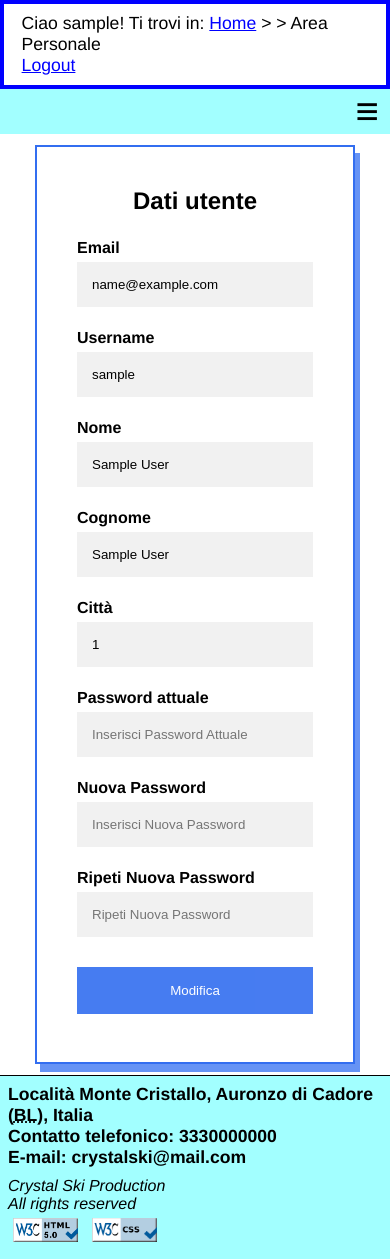
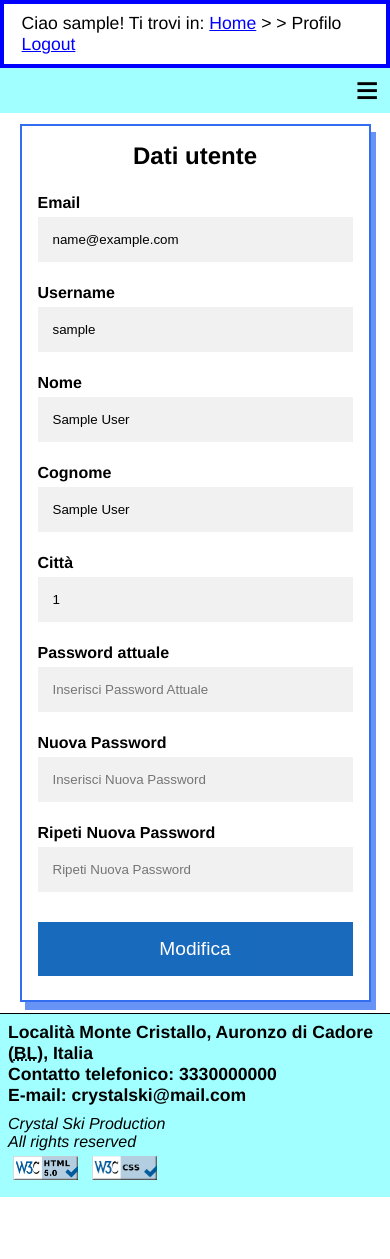
Before and after one commit to lazza89/Tech_web, a PHP site: page /ibenetaz/html-php/areaPersonale.php in a window 390 px wide. Shown: the part 103-1362 px from the top of the page. After the commit the page ends 1300 px from the top, so only its background shows below. Run offline with PHP 8.4, Linux system fonts and the light colour scheme; the visitor is signed in with stand-in values (Sample User, id 1).

Commit message:
print, mini, riordinato style, piccoli fix su html

```diff
--- a/css/mini.css
+++ b/css/mini.css
@@ -128,6 +128,26 @@ input[type="checkbox"].menu-toggle:checked ~ nav {
 }
 
 
+/* RECENSIONI */
+#writeAComment{
+	padding: 2em;
+}
+
+#writeACommentHidden{
+	display: none;
+}
+
+.comments{
+    width: 90%;
+}
+
+/* REGISTER e PROFILO*/
+#registerBox, #personalAreaBox {
+	padding: 1em;
+	width: 90%;
+}
+
+
 /* FOOTER */
 footer{
 	background-image: none;
@@ -139,11 +159,21 @@ footer .imgValidCode{
 	background-color: #a2ffff;
 }
 
+#img404{
+	width: 75%;
+	padding: 1em;
+}
+
 
 /*MEDIA QUERY*/
 @media screen and (max-width: 480px) {
 	#listino{
 		width: 90%;
+	}
+
+	#img404{
+		width: 95%;
+		padding: 1em;
 	}
 }
 
@@ -161,4 +191,9 @@ footer .imgValidCode{
 	header h1{
 		font-size: 2.5em;
 	}
+
+	#loginBox{
+		width: 90%;
+		min-width:200px;
+	}
 }
--- a/css/print.css
+++ b/css/print.css
@@ -26,7 +25,11 @@ header h1{
 	border: none;
 }
 
-#menu{
+.areaRiservata{
+	display: none;
+}
+
+#menu, #menu-hamburger, .hamburger{
 	display: none;
 }
 
--- a/css/style.css
+++ b/css/style.css
@@ -38,6 +38,10 @@ header h1{
 	flex-wrap: wrap;
 }
 
+#breadcrumb p{
+	padding-right: 1em;
+}
+
 #breadcrumb a:link{
 	color: #0000ff;
 }
@@ -520,32 +514,33 @@ header h1{
 	font-size: medium;
 }
 
-#loginBox button {
-	background-color: #336ef0;
-	color: white;
-	padding: 14px 50px;
-	margin: 8px 0;
-	border: none;
-	cursor: pointer;
-	font-size: medium;
+/* REGISTRATI e PROFILO Area Personale */
+.loginbtn, .registerbtn, .personalAreabtn{
+  background-color: #005ab5;
+  color: #fff;
+  font-size: 1.2em;
+  padding: 16px 20px;
+  margin: 8px 0;
+  border: none;
+  cursor: pointer;
+  width: 100%;
+  opacity: 0.9;
 }
 
-button:hover {
-	opacity: 0.8;
+.loginbtn:hover, .registerbtn:hover, .personalAreabtn:hover{
+  opacity:1;
 }
 
-/* REGISTER */
-
-#register{
+#register, #personalArea{
 	display: flex;
 	justify-content: center;
 	align-content: center;
 }
 
-#registerBox {
+#registerBox, #personalAreaBox{
 	padding: 2.5em;
 	width: 60%;
-	min-width: 320px;
+	min-width: 225px;
 	flex-direction: column;
 	justify-content: center;
 	align-content: center;
@@ -554,22 +549,23 @@ button:hover {
 	margin: 0.7em;
 }
 
-#registrati{
+#registrati, #datiUtente{
 	text-align: center;
 	padding-bottom: 1em;
 }
 
-#registerBox ul{
+#registerBox ul, #personalAreaBox ul{
 	color: red;
 	padding-bottom: 1em;
 }
 
-#registerDone h2{
+#registerDone h2, #modificationDone h2{
 	text-align: center;
 	margin: 2em;
 }
 
-#REmail, #RUsername, #RName, #RSurname, #RCity, #RPassword, #RPasswordRepeat {
+#REmail, #RUsername, #RName, #RSurname, #RCity, #RPassword, #RPasswordRepeat,
+#PEmail, #PUsername, #PName, #PSurname, #PCity, #PPassword, #POldPassword, #PRPassword{
 	width: 100%;
 	padding: 15px;
 	margin: 5px 0 22px 0;
@@ -583,83 +579,14 @@ input[type=text]:focus, input[type=password]:focus {
   outline: none;
 }
 
-.registerbtn {
-  background-color: #336ef0;
-  color: white;
-  padding: 16px 20px;
-  margin: 8px 0;
-  border: none;
-  cursor: pointer;
-  width: 100%;
-  opacity: 0.9;
-}
-
-.registerbtn:hover {
-  opacity:1;
-}
-
-/* PROFILO - Area Personale */
-
-#personalArea{
-	display: flex;
-	justify-content: center;
-	align-content: center;
-}
-
-#personalAreaBox {
-	padding: 2.5em;
-	width: 60%;
-	min-width: 320px;
-	flex-direction: column;
-	justify-content: center;
-	align-content: center;
-	border:  2px solid  #336ef0;
-	box-shadow: 5px 8px #6693f5;
-	margin: 0.7em;
-}
-
-#modificationDone h2{
-	text-align: center;
-	margin: 2em;
-}
-
-#datiUtente{
-	text-align: center;
-	padding-bottom: 1em;
-}
-
-#personalAreaBox ul{
-	color: red;
-	padding-bottom: 1em;
-}
-
 #doneChanges{
 	color: #005ab5;
 	text-align: center;
 }
 
-#PEmail, #PUsername, #PName, #PSurname, #PCity, #PPassword, #PRPassword, #POldPassword {
-	width: 100%;
-	padding: 15px;
-	margin: 5px 0 22px 0;
-	display: inline-block;
-	border: none;
-	background: #f1f1f1;
-}
-
-.personalAreabtn {
-  background-color: #336ef0;
-  color: white;
-  padding: 16px 20px;
-  margin: 8px 0;
-  border: none;
-  cursor: pointer;
-  width: 100%;
-  opacity: 0.9;
-}
-
-.personalAreabtn:hover {
-  opacity:1;
+/*javascript error*/
+.JSError{
+	color: #e60000;
 }
 
 /*screen reader only*/
@@ -686,12 +613,6 @@ input[type=text]:focus, input[type=password]:focus {
     clip: rect(1px, 1px, 1px, 1px); /*maybe deprecated but we need to support legacy browsers */
     clip-path: inset(50%); /*modern browsers, clip-path works inwards from each corner*/
     white-space: nowrap; /* added line to stop words getting smushed together (as they go onto seperate lines and some screen readers do not understand line feeds as a space */
-}
-
-/*javascript error*/
-
-.JSError{
-	color:red;
 }
 
 
--- a/html-php/DBConnection.php
+++ b/html-php/DBConnection.php
@@ -3,9 +3,9 @@ namespace DB;
 
 class DBConnection{
     private const HOST_DB = "127.0.0.1";
-    private const DATABASE_NAME = "nlazzari";
-    private const USERNAME = "nlazzari";
-    private const PASSWORD = "ooqu1SeeD0ohjoox";
+    private const DATABASE_NAME = "ibenetaz";
+    private const USERNAME = "ibenetaz";
+    private const PASSWORD = "zeiwai3vuchou7Th";
 
     private $connection;
 
--- a/html-php/areaPersonale.php
+++ b/html-php/areaPersonale.php
@@ -149,6 +149,7 @@ if($doneMSG){
 	<meta name="author" content="Crystal Ski" />
 	<link rel="stylesheet" href="../css/style.css" />
 	<link rel="stylesheet" media="screen and (max-width:600px), only screen and (max-width:600px)" href="../css/mini.css"/>
+	<link rel="stylesheet" media="print" href="../css/print.css"/>
 	<link rel="shortcut icon" href="../images/icona.png" />
 
 	<script src="../javascript/script.js"></script>
@@ -163,11 +164,11 @@ if($doneMSG){
 
 	<div id="breadcrumb">
 	<?php if (isset($_SESSION['login']) && $_SESSION['login']) { ?>
-		<p>Ciao <?=$_SESSION['username']?>! Ti trovi in: <a href="home.php" lang="en">Home</a> &gt; &gt; Area Personale</p>
-		<a href="logout.php">Logout</a>
+		<p>Ciao <?=$_SESSION['username']?>! Ti trovi in: <a href="home.php" lang="en">Home</a> &gt; &gt; Profilo</p>
+		<a class="areaRiservata" href="logout.php">Logout</a>
 	<?php } else { ?>
-		<p>Ti trovi in: <a href="home.php" lang="en">Home</a> &gt; &gt; Area Personale</p>
-		<a href="login.php">Login</a>
+		<p>Ti trovi in: <a href="home.php" lang="en">Home</a> &gt; &gt; Profilo</p>
+		<a class="areaRiservata" href="login.php">Login</a>
 	<?php } ?>
 	</div>
 
--- a/html-php/home.php
+++ b/html-php/home.php
@@ -29,10 +29,10 @@ if(!isset($_SESSION)) {
 
 	<?php if (isset($_SESSION['login']) && $_SESSION['login']) { ?>
 		<p>Ciao <?= $_SESSION['username'] ?>! Ti trovi in: <span lang="en">Home</span></p>
-		<a href="logout.php">Logout</a>
+		<a class="areaRiservata" href="logout.php">Logout</a>
 	<?php } else { ?>
 		<p>Ti trovi in: <span lang="en">Home</span></p>
-		<a href="login.php">Login</a>
+		<a class="areaRiservata" href="login.php">Login</a>
 	<?php } ?>
 
 	</div>
--- a/html-php/login.php
+++ b/html-php/login.php
@@ -81,6 +81,7 @@ if($errorMSG){
 	<link rel="stylesheet" href="../css/style.css" />
 	<link rel="stylesheet" media="screen and (max-width:600px), only screen and (max-width:600px)" href="../css/mini.css"/>
 	<link rel="shortcut icon" href="../images/icona.png" />
+	<link rel="stylesheet" media="print" href="../css/print.css"/>
 
 	<script src="../javascript/script.js"></script>
 
@@ -125,7 +126,7 @@ if($errorMSG){
 					<input type="password" placeholder="Password" name="LPassword" id="LPassword" required>
 
 					<div id=loginAndRegister>
-						<button type="submit" name="submit">Login</button>
+						<button type="submit" name="submit" class="loginbtn">Login</button>
 						<a href="registrati.php">Registrati!</a>
 					</div>
 				</form>
--- a/html-php/registrati.php
+++ b/html-php/registrati.php
@@ -108,6 +108,7 @@ if($errorMSG){
 	<meta name="author" content="Crystal Ski" />
 	<link rel="stylesheet" href="../css/style.css" />
 	<link rel="stylesheet" media="screen and (max-width:600px), only screen and (max-width:600px)" href="../css/mini.css"/>
+	<link rel="stylesheet" media="print" href="../css/print.css"/>
 	<link rel="shortcut icon" href="../images/icona.png" />
 
 	<script src="../javascript/script.js"></script>
@@ -122,7 +123,7 @@ if($errorMSG){
 
 	<div id="breadcrumb">
 		<p>Ti trovi in: <a href="home.php" lang="en">Home</a> &gt; &gt; Registrati</p>
-		<a href="login.php">Login</a>
+		<a class="areaRiservata" href="login.php">Login</a>
 	</div>
 
     <input type="checkbox" id="menu-hamburger" class="menu-toggle" />
--- a/html-php/tariffe.php
+++ b/html-php/tariffe.php
@@ -34,10 +34,10 @@ if(!isset($_SESSION)) {
 
     <?php if(isset($_SESSION['login']) && $_SESSION['login'] == true){ ?>
         <p>Ciao <?=$_SESSION['username']?>! Ti trovi in: <a href="home.php" lang="en">Home</a> &gt; &gt; Tariffe</p>
-        <a href="logout.php">Logout</a>
+        <a class="areaRiservata" href="logout.php">Logout</a>
     <?php }else{ ?>
         <p>Ti trovi in: <a href="home.php" lang="en">Home</a> &gt; &gt; Tariffe</p>
-        <a href="login.php">Login</a>
+        <a class="areaRiservata" href="login.php">Login</a>
     <?php } ?>
 
     </div>
@@ -59,7 +59,7 @@ if(!isset($_SESSION)) {
 	</nav>
 
     <main id="main">
-        <h2 class="titolo" id="inizio">Listino prezzi</h2>
+        <h2 class="titolo">Listino prezzi</h2>
         <div class="content" id="skipass">
             <p id="assicurazione">L'ASSICURAZIONE DAL 1 GENNAIO 2022 E' OBBLIGATORIA, LA TARIFFA E' DI 5€ AL GIORNO A PERSONA</p>
             <p>Indicazioni importanti:</p>
```
Also changed, not shown: other parts of css/print.css (+35 -6 lines), other parts of css/style.css (+14 -21 lines), html-php/404.html (+5 -3 lines), html-php/eventi.php (+5 -4 lines), html-php/mappa.php (+4 -4 lines), html-php/recensioni.php (+4 -3 lines), html-php/servizi.php (+4 -4 lines), .htaccess.
